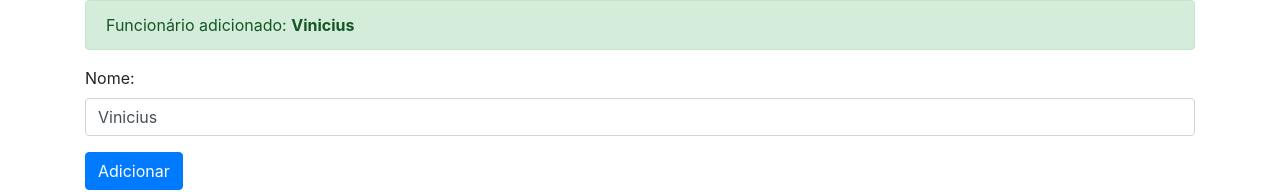
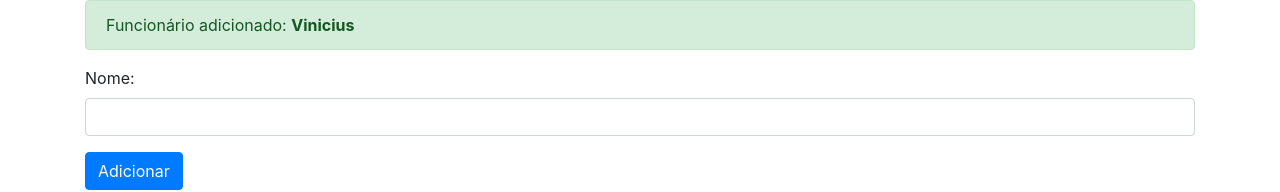
Before and after one commit to rochaskingdom/angular-fundamentos, an Angular app: page / in a window 1280 px wide. Shown: the top 192 px of the page. Built offline with nearby package versions, Linux system fonts and the light colour scheme.

Commit message:
Usando variável de referência

```diff
--- a/src/app/app.component.html
+++ b/src/app/app.component.html
@@ -5,9 +5,10 @@
 
   <div class="form-group">
     <label>Nome:</label>
-    <input type="text" class="form-control" (input)="alterarNome($event)" value="{{nome}}">
+    <input type="text" class="form-control" #nomeInput>
   </div>
 
-  <button type="button" class="btn btn-primary" (click)="adicionar()">Adicionar</button>
+  <button type="button" class="btn btn-primary"
+          (click)="adicionar(nomeInput.value)">Adicionar</button>
 
 </div>
--- a/src/app/app.component.ts
+++ b/src/app/app.component.ts
@@ -8,15 +8,8 @@
 export class AppComponent {
   nome = 'Vinicius';
 
-  adicionar() {
-    console.log(`Adicionando ${this.nome}`);
-
-    const numero = Math.round(Math.random() * 100);
-    this.nome = 'João ' + numero;
-  }
-
-  alterarNome(event: any) {
-    this.nome = event.target.value;
+  adicionar(nome: string) {
+    this.nome = nome;
   }
 
 }
```
